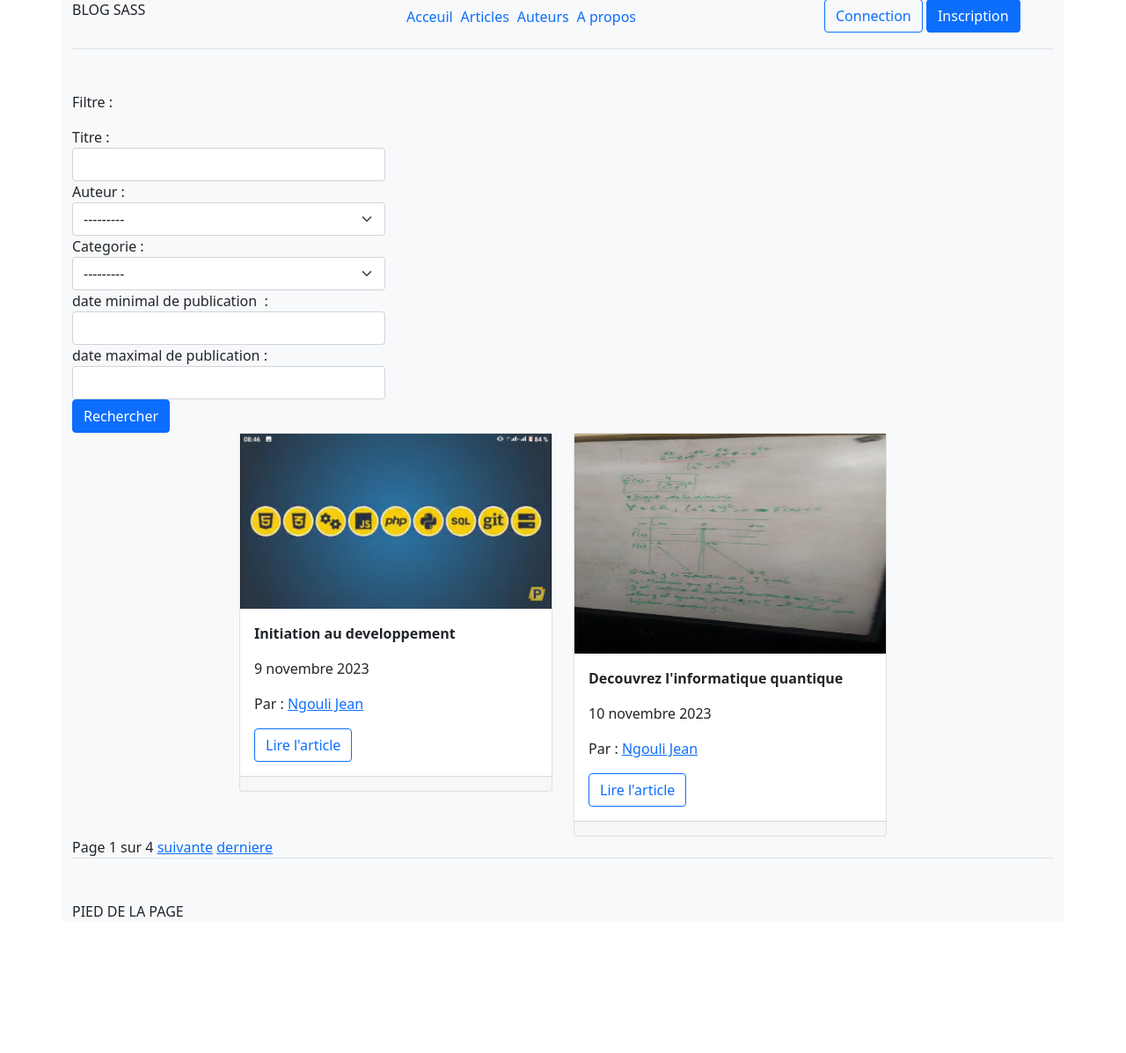
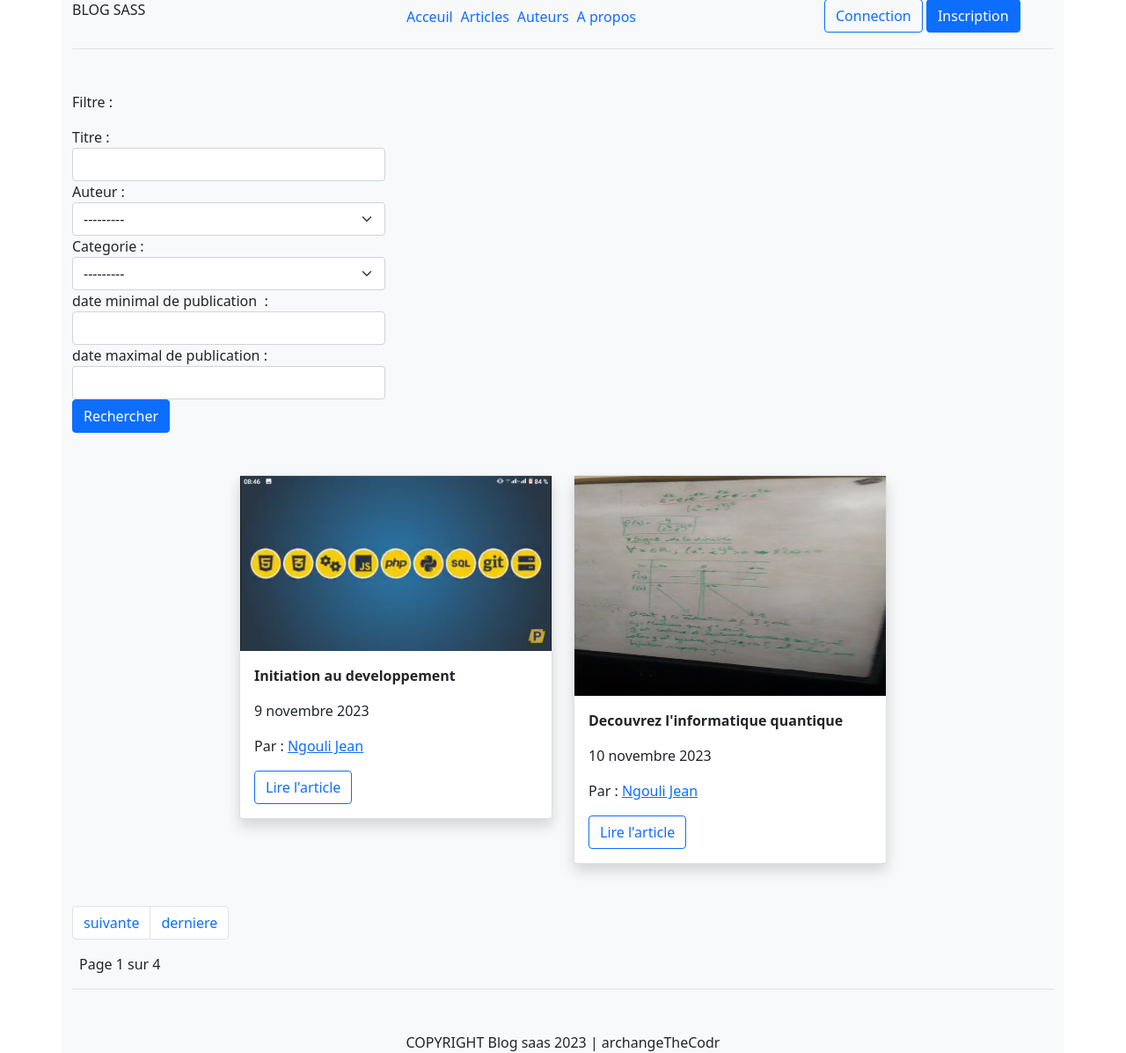
Before and after one commit to ArchangeTheCodr/blog-saas, a Django app: page /blog/articles/ in a window 1280 px wide. Shown: the part 17-1214 px from the top of the page at 88% size. Before the commit the page ends 1059 px from the top, so only its background shows below. Run offline with Django 4.2, Linux system fonts and the light colour scheme; data comes from the database, SQL or seed files in the repository; both versions use the stored data as it was after the commit; some libraries are stand-ins or nearby versions.

Commit message:
fixage de bug et optimisation

```diff
--- a/src/accounts/templates/accounts/user_acccount.html
+++ b/src/accounts/templates/accounts/user_acccount.html
@@ -8,8 +8,8 @@
             </div>
             <div class="col-6">
                 <a href="{% url 'accounts:update_user' user.role user.id %}" class="link my-2">modifier le profil</a> <br>
-                {% if perms.blog_app.add_article %}
-                <a href="{% url 'blog_app:create_article' %}" class="link my-2">creer un article</a>
+                {% if perms.blog.add_article %}
+                    <a href="{% url 'blog_app:create_article' %}" class="link my-2">creer un article</a>
                 {% endif %}
                 <div class="card-body">
                     <h1> {{user.nom}} {{user.prenom}} || {{ user.username }} </h1>
--- a/src/accounts/views.py
+++ b/src/accounts/views.py
@@ -45,7 +45,6 @@ def register_user(request, rl):
         else:
             form = LecteurCreationForm(request.POST, request.FILES)
             group = Group.objects.get(name__iexact='lecteur')
-        print(group)
         if form.is_valid():
             form.save()
             usr = request.POST.get('username')
--- a/src/blog/templates/blog/article_card.html
+++ b/src/blog/templates/blog/article_card.html
@@ -1,5 +1,5 @@
 <div class="col-4">
-    <div class="card">
+    <div class="card shadow">
         <img src="{{article.image_couverture.url}}" alt="image {{ article.titre }}" class="img-fluid" style='max-height: 250px;'>
         <div class="card-body">
             <p><strong>{{ article.titre }}</strong></p>
@@ -13,13 +13,18 @@
             <a href="{% url 'blog_app:detail_article' article.id %}" class="btn btn-outline-primary">Lire l'article</a>
         </div>
 
+        {% for auteur in article.auteur.all %}
+                    {% if auteur == user %}
                         <div class="card-footer text-center">
-                {% if perms.blog_app.change_article %}
+                            {% if perms.blog.change_article %}
                                 <a href="{% url 'blog_app:update_article' article.id %}" class="btn btn-outline-primary">Modifier</a>
                             {% endif %}
-                {% if perms.blog_app.delete_article %}
+                            {% if perms.blog.delete_article %}
                                 <a href="{% url 'blog_app:delete_article' article.id %}" class="btn btn-outline-primary">Supprimer</a>
                             {% endif %}
                         </div>
+                    {% endif %}
+            {% endfor %}
+
     </div>
 </div>
--- a/src/blog/templates/blog/auteur.html
+++ b/src/blog/templates/blog/auteur.html
@@ -13,9 +13,9 @@
         </div>
     </section>
     <section>
-        <div class="row d-flex justify-content-center">
+        <div class="row d-flex justify-content-center my-5">
             {% for auteur in page_actuel %}
-                <div class="col-4">
+                <div class="col-4 mt-5">
                     <div class="card">
                         <div class="card-header text-center">
                             <p>
--- a/src/blog/templates/blog/home.html
+++ b/src/blog/templates/blog/home.html
@@ -13,7 +13,7 @@
     </div>
 </section>
   <section>
-    <div class="row d-flex justify-content-center">
+    <div class="row d-flex justify-content-center my-5">
         {% for article in page_actuel %}
             {% include "blog/article_card.html" %}
         {% endfor %}
--- a/src/blog/templates/blog/pagination.html
+++ b/src/blog/templates/blog/pagination.html
@@ -1,15 +1,25 @@
-<span>
-    {% if page_actuel.has_previous %}
-      <a href="?page=1">premiere</a>
-      <a href="?page={{ page_actuel.previous_page_number }}">precedente</a>
-    {% endif %}
 
-    <span>
-        Page {{ page_actuel.number }} sur {{ page_actuel.paginator.num_pages }}
-    </span>
+    <ul class="pagination">
+        {% if page_actuel.has_previous %}
+            <li class="page-item">
+                <a href="?page=1" class="page-link">premiere</a>
+            </li>
+            <li class="page-item">
+                <a href="?page={{ page_actuel.previous_page_number }}" class="page-link">precedente</a>
+            </li>
+        {% endif %}
 
-    {% if page_actuel.has_next %}
-        <a href="?page={{ page_actuel.next_page_number }}">suivante</a>
-        <a href="?page={{ page_actuel.paginator.num_pages }}">derniere</a>
-    {% endif %}
-</span>
+        {% if page_actuel.has_next %}
+            <li class="page-item">
+                <a href="?page={{ page_actuel.next_page_number }}" class="page-link">suivante</a>
+            </li>
+            <li class="page-item">
+                <a href="?page={{ page_actuel.paginator.num_pages }}" class="page-link">derniere</a>
+            </li>
+        {% endif %}
+    </ul>
+    <p>
+        <span class="me-2 mx-2">
+                Page {{ page_actuel.number }} sur {{ page_actuel.paginator.num_pages }}
+        </span>
+    </p>
--- a/src/blog/views.py
+++ b/src/blog/views.py
@@ -40,7 +40,7 @@ def detail_article(request, id):
     recommandations = recommandations.exclude(pk=id)[:12]
     return render(request, 'blog/detail_article.html', {'article' : article, 'recommandations' : recommandations})
 
-@permission_required('blog_app.add_article')
+@permission_required('blog.add_article')
 def create_article(request):
     if request.method == 'POST':
         form = CreateArticleForm(request.POST, request.FILES)
@@ -72,7 +72,7 @@ def create_article(request):
 
     return render(request, 'blog/create_article.html', {'form' : form})
 
-@permission_required('blog_app.change_article')
+@permission_required('blog.change_article')
 def update_article(request, key):
     article = Article.objects.get(pk=key)
     if request.method == 'POST':
@@ -85,7 +85,7 @@ def update_article(request, key):
 
     return render(request, 'blog/create_article.html', {'form' : form})
 
-@permission_required('blog_app.delete_article')
+@permission_required('blog.delete_article')
 def delete_article(request, key):
     article = Article.objects.get(pk = key)
     article.delete()
--- a/src/blog_saas/urls.py
+++ b/src/blog_saas/urls.py
@@ -4,7 +4,7 @@ from django.urls import path, include
 from . import views
 from blog_saas import settings
 
-# app_name = 'blog_saas'
+app_name = 'blog_saas'
 
 urlpatterns = [
     path('admin/', admin.site.urls),
--- a/src/templates/base.html
+++ b/src/templates/base.html
@@ -5,7 +5,7 @@
     <meta charset="UTF-8">
     <meta name="viewport" content="width=device-width, initial-scale=1.0">
     <link rel="stylesheet" href="{% static 'css/bootstrap.min.css' %}">
-    <!-- <link rel="stylesheet" href="{% static 'css/style.css' %}"> -->
+     <link rel="stylesheet" href="{% static 'css/style.css' %}">
     <title>Blog saas</title>
 </head>
 <body class="">
@@ -50,8 +50,8 @@
         <main class="border-bottom mb-5">
             {% block content %} {% endblock content%}
         </main>
-        <footer>
-            PIED DE LA PAGE
+        <footer class="text-center">
+            COPYRIGHT Blog saas 2023 | archangeTheCodr
         </footer>
     </div>
 
--- a/src/templates/home.html
+++ b/src/templates/home.html
@@ -10,7 +10,9 @@
                 <a href="{% url 'blog_app:article' %}" class="btn btn-outline-primary">Voir les articles</a>
             </div>
         </div>
-        <div class="row bg-secondary">Lorem ipsum dolor sit, amet consectetur adipisicing elit. Molestiae iste rem, aliquid totam atque optio consequatur commodi quibusdam repudiandae placeat ex eaque fugiat, sint vero doloribus esse? Debitis magni ut modi laudantium aperiam, minus suscipit, temporibus magnam odio repellat distinctio officia voluptas necessitatibus fuga quisquam sint eligendi consequatur commodi. Velit, ut aspernatur. Minus, eligendi dicta? Aliquam excepturi quidem recusandae minus molestias distinctio perferendis expedita eum delectus harum, nulla qui rem ducimus. Sunt voluptatibus hic nam! Porro quaerat repellat expedita nam aperiam veniam soluta! Praesentium id voluptate illum aspernatur sapiente. Necessitatibus quia incidunt rerum quam sapiente. Quos sapiente ad obcaecati, perferendis deserunt magnam enim nostrum ullam voluptates nesciunt unde delectus nulla rerum ipsa iure suscipit, exercitationem distinctio explicabo veniam quia nam incidunt eos. Alias dolores placeat voluptates molestias incidunt sapiente, id obcaecati? Illum earum beatae corporis? Repellendus nulla alias nihil fugiat voluptatibus officia quaerat quasi esse unde dolore eligendi nesciunt, excepturi ipsam iure ab laboriosam quisquam ad itaque fuga! Laboriosam deserunt quae sed mollitia numquam perferendis ut aspernatur error possimus quisquam, beatae quo. Reprehenderit, facere quidem.</div>
+        <div class="row bg-secondary py-5">
+            Lorem ipsum dolor sit, amet consectetur adipisicing elit. Molestiae iste rem, aliquid totam atque optio consequatur commodi quibusdam repudiandae placeat ex eaque fugiat, sint vero doloribus esse? Debitis magni ut modi laudantium aperiam, minus suscipit, temporibus magnam odio repellat distinctio officia voluptas necessitatibus fuga quisquam sint eligendi consequatur commodi. Velit, ut aspernatur. Minus, eligendi dicta? Aliquam excepturi quidem recusandae minus molestias distinctio perferendis expedita eum delectus harum, nulla qui rem ducimus. Sunt voluptatibus hic nam! Porro quaerat repellat expedita nam aperiam veniam soluta! Praesentium id voluptate illum aspernatur sapiente. Necessitatibus quia incidunt rerum quam sapiente. Quos sapiente ad obcaecati, perferendis deserunt magnam enim nostrum ullam voluptates nesciunt unde delectus nulla rerum ipsa iure suscipit, exercitationem distinctio explicabo veniam quia nam incidunt eos. Alias dolores placeat voluptates molestias incidunt sapiente, id obcaecati? Illum earum beatae corporis? Repellendus nulla alias nihil fugiat voluptatibus officia quaerat quasi esse unde dolore eligendi nesciunt, excepturi ipsam iure ab laboriosam quisquam ad itaque fuga! Laboriosam deserunt quae sed mollitia numquam perferendis ut aspernatur error possimus quisquam, beatae quo. Reprehenderit, facere quidem.
+        </div>
         <div class="row my-5">
             <h3>Articles recents</h3>
             <div class="row d-flex justify-content-center">
```
Also changed, not shown: src/accounts/templates/accounts/login.html (+21 -2 lines), src/blog/templates/blog/create_article.html (+11 -1 lines), src/static/css/style.css (deleted, +0 -10 lines), src/db.sqlite3. Lines whose indentation alone changed are shown as unchanged.
